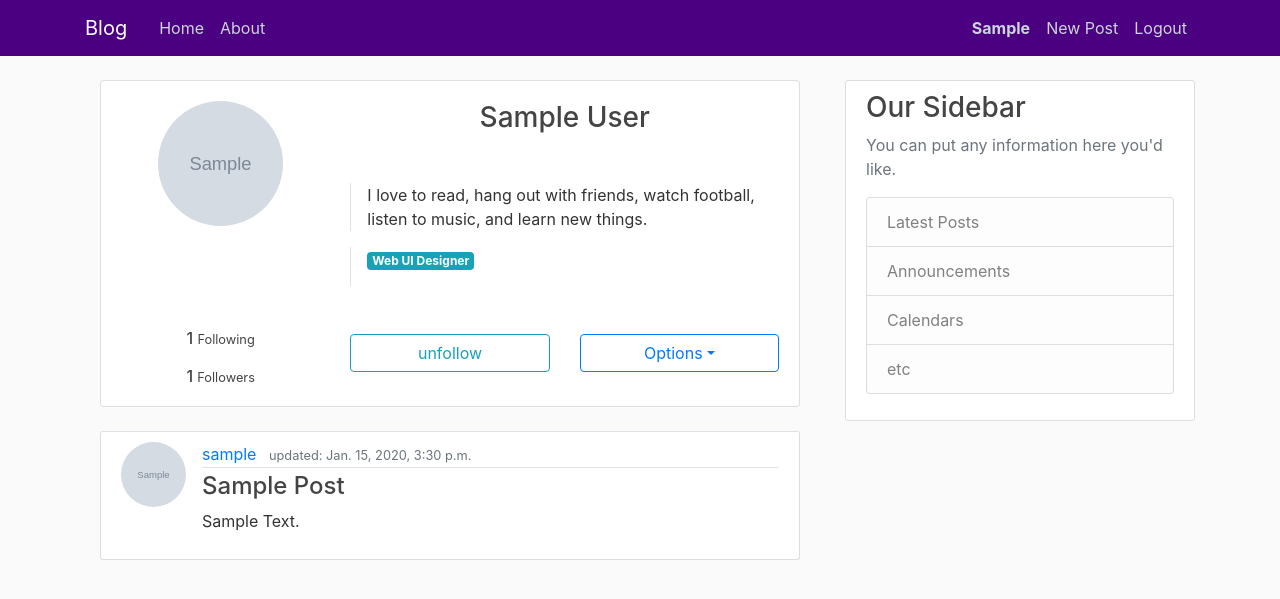
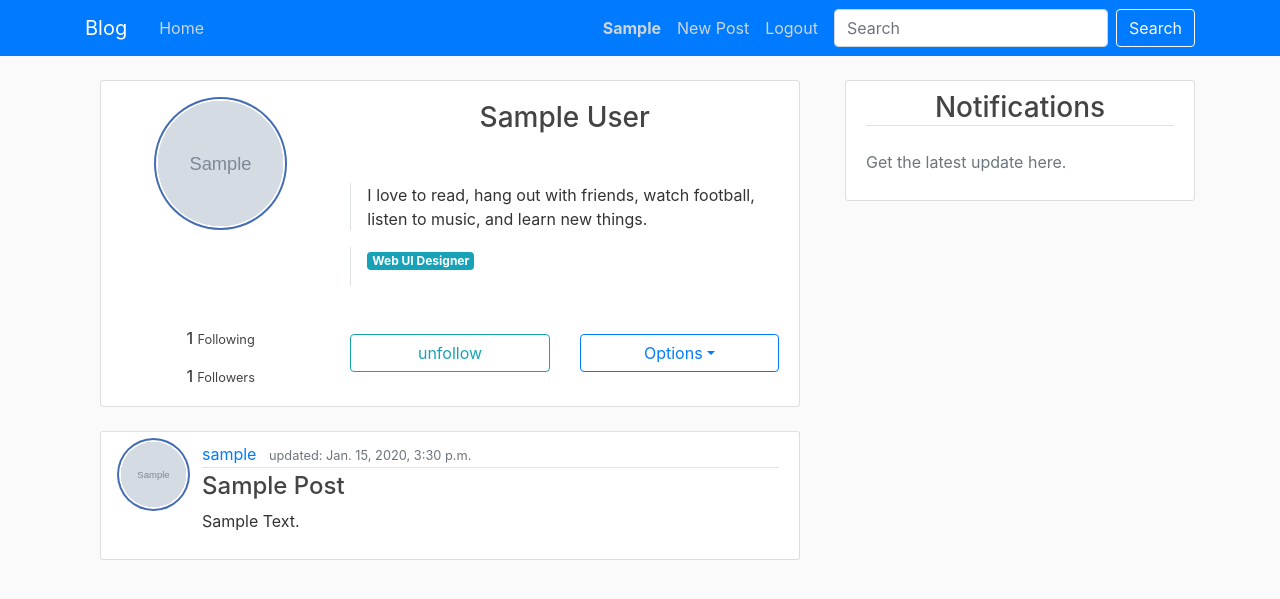
Before and after one commit to goyal-aman/Django-Blogger, a Django app: a page that uses blog/templates/blog/base.html in a window 1280 px wide. Shown: the top 599 px of the page. Run offline with Django 3.2, Linux system fonts and the light colour scheme; a user stored in the database is signed in; tables that the repository leaves empty hold one stand-in row (values such as "Sample post"); grey boxes marked "Sample" are stand-in pictures; some libraries are stand-ins or nearby versions.

Commit message:
improved styling

```diff
--- a/blog/static/blog/main.css
+++ b/blog/static/blog/main.css
@@ -82,3 +82,20 @@ a.article-title:hover {
 .account-heading {
   font-size: 2.5rem;
 }
+.img-bordered-primary {
+  /* -webkit-box-shadow: 0 0 0 2px #fff, 0 0 0 4px #446CB3; */
+  box-shadow: 0 0 0 2px #fff, 0 0 0 4px #446CB3;
+}
+
+.profile-info-left img.avatar {
+  border: 2px solid #fff;
+}
+.profile-info-left .section {
+  margin-top: 50px;
+}
+.profile-info-left .section h3 {
+  font-size: 1.1em;
+  font-weight: 700;
+  border-bottom: 1px solid #ccc;
+  padding-bottom: 10px;
+}
--- a/blog/templates/blog/base.html
+++ b/blog/templates/blog/base.html
@@ -21,7 +21,7 @@
 
 <body>
   <header class="site-header">
-    <nav class="navbar navbar-expand-md navbar-dark bg-steel fixed-top" style="background-color: indigo;">
+    <nav class="navbar navbar-expand-md navbar-dark bg-primary fixed-top">
       <div class="container">
         <a class="navbar-brand mr-4" href="/">Blog</a>
         <button class="navbar-toggler" type="button" data-toggle="collapse" data-target="#navbarToggle"
@@ -31,14 +31,20 @@
         <div class="collapse navbar-collapse" id="navbarToggle">
           <div class="navbar-nav mr-auto">
             <a class="nav-item nav-link" href="{% url 'blog-home' %}">Home</a>
-            <a class="nav-item nav-link" href="#">About</a>
+            <!-- <a class="nav-item nav-link" href="#">About</a> -->
           </div>
           <!-- Navbar Right Side -->
           <div class="navbar-nav">
             {% if user.is_authenticated %}
-          <a class="nav-item nav-link" href="{% url 'blog-post-user' user.username %}"><b>{{ user.first_name|title }}</b></a>
+            <a class="nav-item nav-link"
+              href="{% url 'blog-post-user' user.username %}"><b>{{ user.first_name|title }}</b></a>
             <a class="nav-item nav-link" href="{% url 'blog-post-create' %}">New Post</a>
             <a class="nav-item nav-link" href="{% url 'users-logout' %}"> Logout </a>
+
+            <form class="form-inline my-2 my-lg-0 ml-2">
+              <input class="form-control mr-sm-2" type="search" placeholder="Search" aria-label="Search">
+              <button class="btn btn-outline-light my-2 my-sm-0" type="submit">Search</button>
+            </form>
 
             {% else %}
             <a class="nav-item nav-link" href="{% url 'users-login' %}">Login</a>
@@ -62,14 +68,31 @@
       </div>
       <div class="col-md-4">
         <div class="content-section">
-          <h3>Our Sidebar</h3>
-          <p class='text-muted'>You can put any information here you'd like.
-            <ul class="list-group">
+          <h3 class="text-center mb-4 border-bottom ">Notifications </h3>
+          <p class='text-muted'>Get the latest update here.
+            <!-- <ul class="list-group">
+              <div>
+                <li class="list-group-item list-group-item-dark">Latest Posts</li>
+              </div>
+              <div>
+                <li class="list-group-item list-group-item-info">Latest Posts</li>
+              </div>
+              <div>
                 <li class="list-group-item list-group-item-light">Latest Posts</li>
+              </div>
+              <div>
+                <li class="list-group-item list-group-item-primary">Latest Posts</li>
+              </div>
+              <div>
+                <li class="list-group-item list-group-item-secondary">Latest Posts</li>
+              </div>
+              <div>
+                <li class="list-group-item list-group-item-warning">Latest Posts</li>
+              </div>
               <li class="list-group-item list-group-item-light">Announcements</li>
               <li class="list-group-item list-group-item-light">Calendars</li>
               <li class="list-group-item list-group-item-light">etc</li>
-            </ul>
+            </ul> -->
           </p>
         </div>
       </div>
--- a/blog/templates/blog/profile_list.html
+++ b/blog/templates/blog/profile_list.html
@@ -10,7 +10,7 @@
                     <div class="row">
                         <div class="col-12 col-lg-4 col-md-6 text-center">
                             <img src="{{ user_object.profile.image.url }}" alt=""
-                                class="mx-auto rounded-circle account-img ">
+                                class="mx-auto rounded-circle account-img img-bordered-primary">
                             <br>
                         </div>
 
--- a/blog/templates/snippets/post_snippet.html
+++ b/blog/templates/snippets/post_snippet.html
@@ -1,5 +1,5 @@
 <article class="media content-section mb-1 border-top">
-    <img src="{{ post.author.profile.image.url }}" class="rounded-circle article-img">
+    <img src="{{ post.author.profile.image.url }}" class="rounded-circle article-img img-bordered-primary">
     <div class="media-body">
         <div class="article-metadata">
             <a class="mr-2" href="{% url 'blog-post-user' post.author %}">{{ post.author }}</a>
```
Lines whose indentation alone changed are shown as unchanged.
